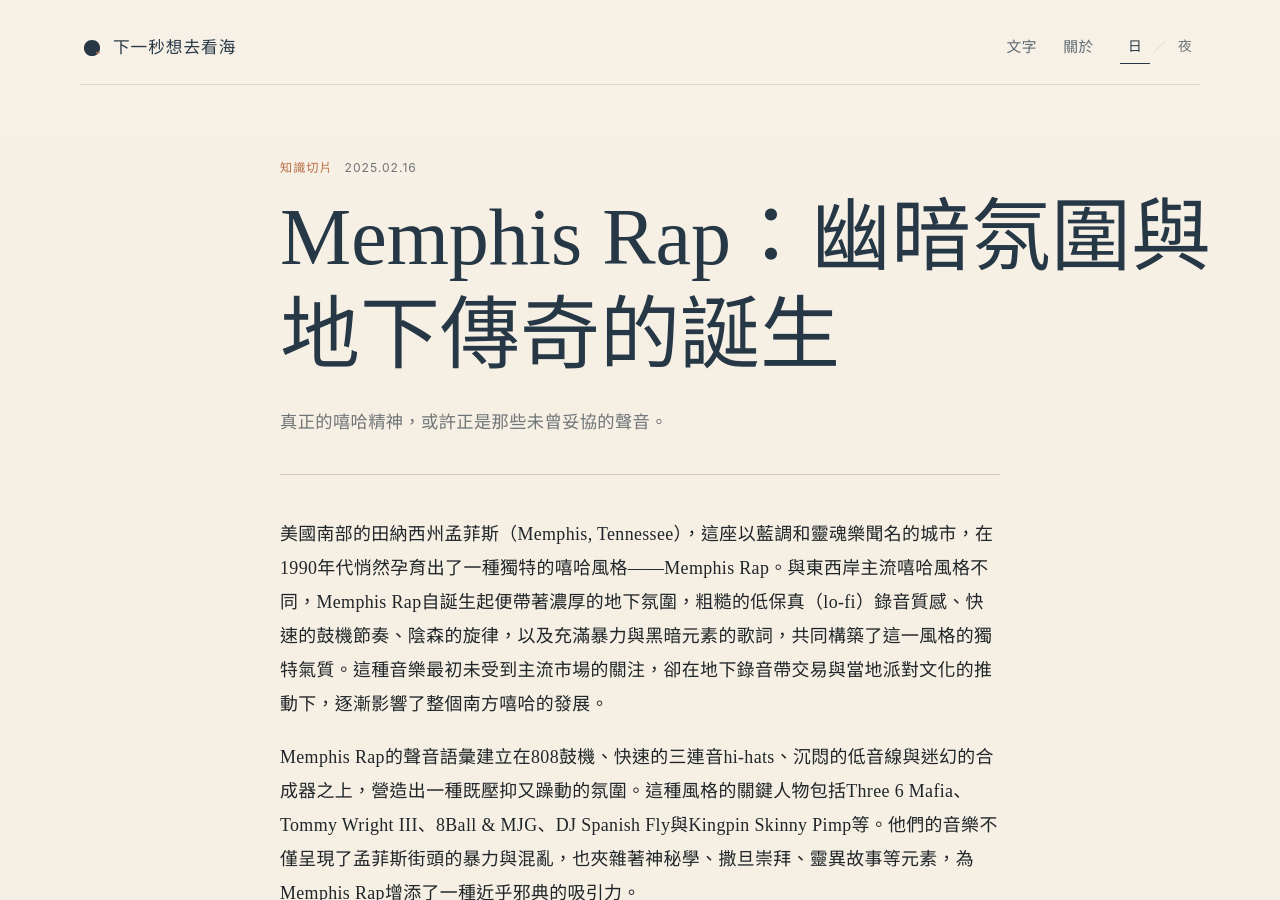
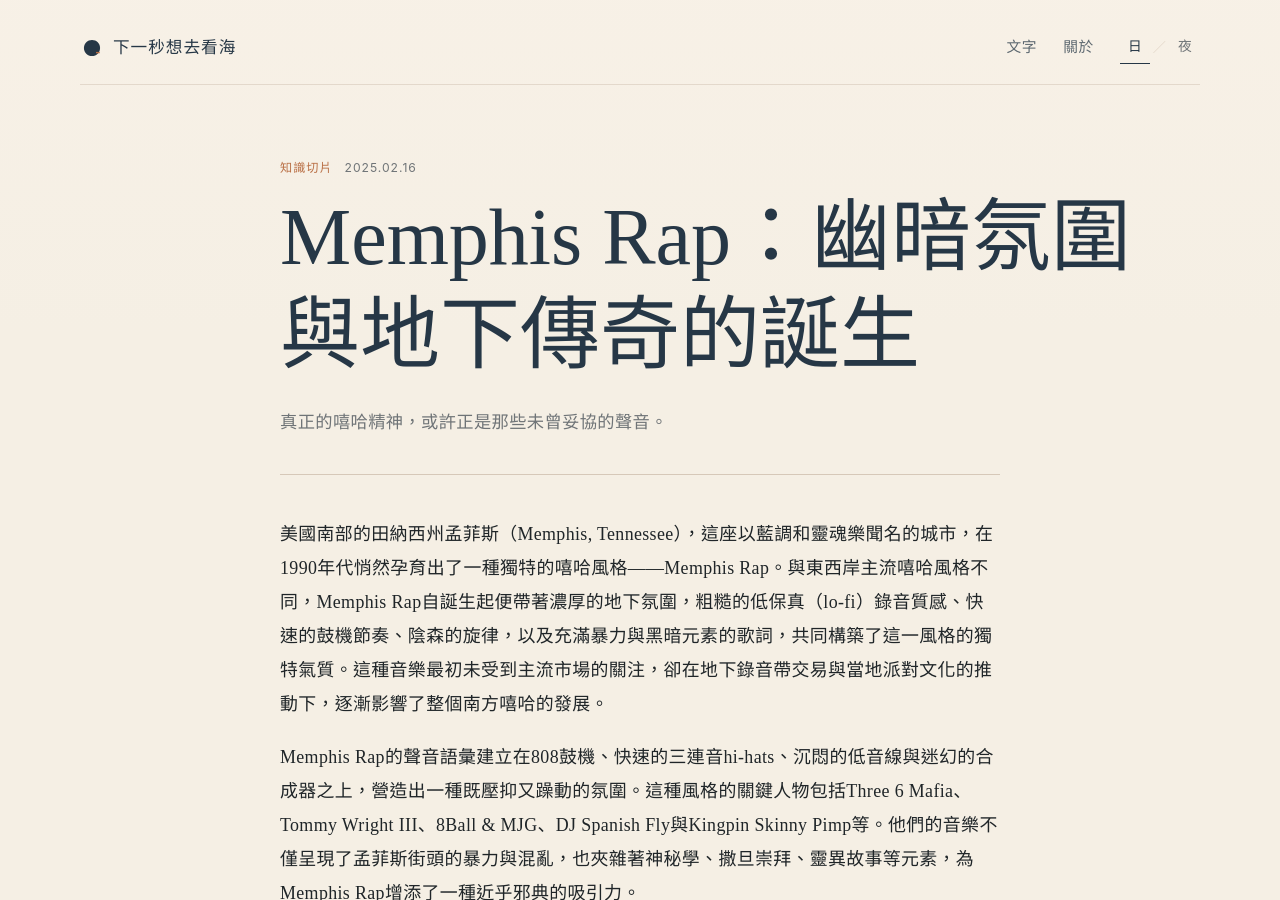
Before and after one commit to angzeli/next-second-sea, a Jekyll site: the page built from _posts/2025-02-16-memphis-rap.md, in a window 1280 px wide and 900 px high. Built offline with Jekyll 4.4.1, drawn with Linux system fonts in a browser that asks for light colours.

```diff
--- a/_posts/2025-02-16-memphis-rap.md
+++ b/_posts/2025-02-16-memphis-rap.md
@@ -2,8 +2,8 @@
 layout: post
 title: "Memphis Rap：幽暗氛圍與地下傳奇的誕生"
 title_lines:
-  - Memphis Rap：幽暗氛圍與
-  - 地下傳奇的誕生
+  - Memphis Rap：幽暗氛圍
+  - 與地下傳奇的誕生
 date: 2025-02-16
 category: 知識切片
 tags: [嘻哈, 知識]
```
